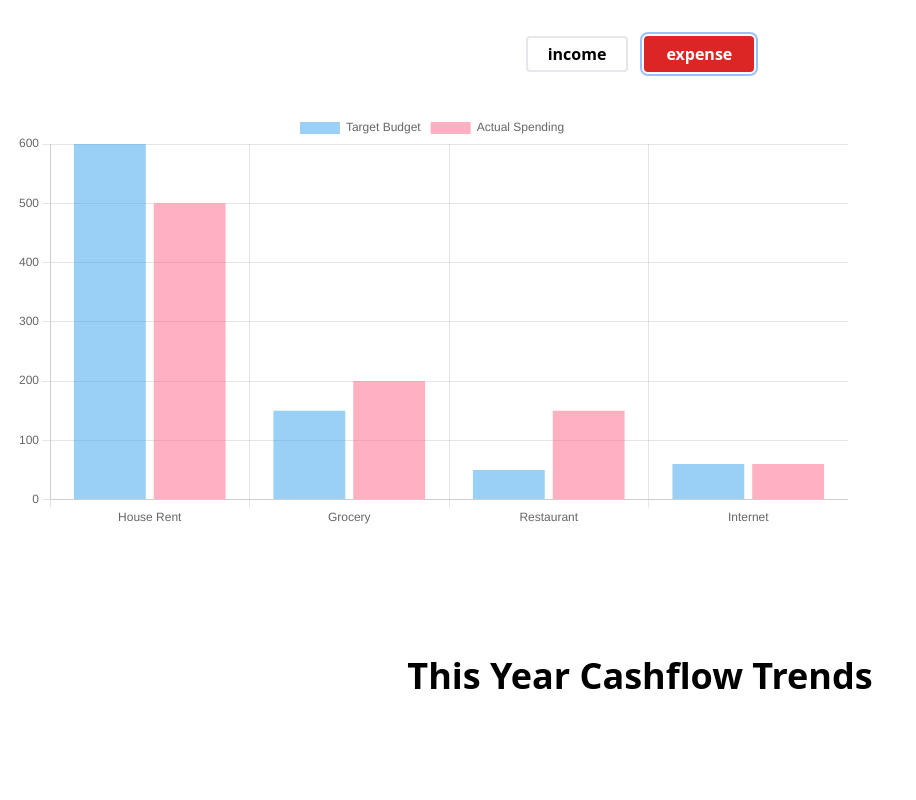
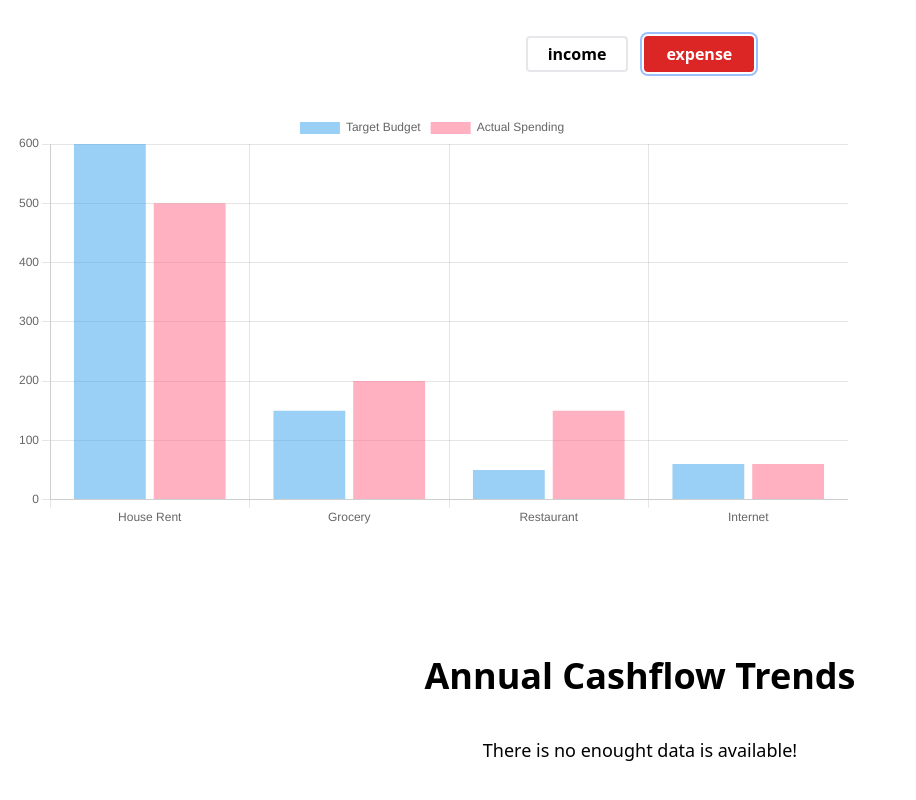
Before and after one commit to suraffy/budget-app, a React (Create React App) app: page / in a window 1280 px wide. Shown: the part 819-1619 px from the top of the page, without its empty margins (0-916 px from the left). Built offline with nearby package versions, Linux system fonts and the light colour scheme.

Commit message:
Set unavailable message

```diff
--- a/src/components/Trends.jsx
+++ b/src/components/Trends.jsx
@@ -1,11 +1,15 @@
+import { incomeItemsList, expenseItemsList } from "../services/cashflowData";
+
 const Trends = () => {
   return (
     <div className="mb-32">
       <h2 className="text-4xl font-semibold text-center">
-        This Year Cashflow Trends
+        Annual Cashflow Trends
       </h2>
 
-      <div className=""></div>
+      <div className="my-10 text-center">
+        <p className="text-lg">There is no enought data is available!</p>
+      </div>
     </div>
   );
 };
```
